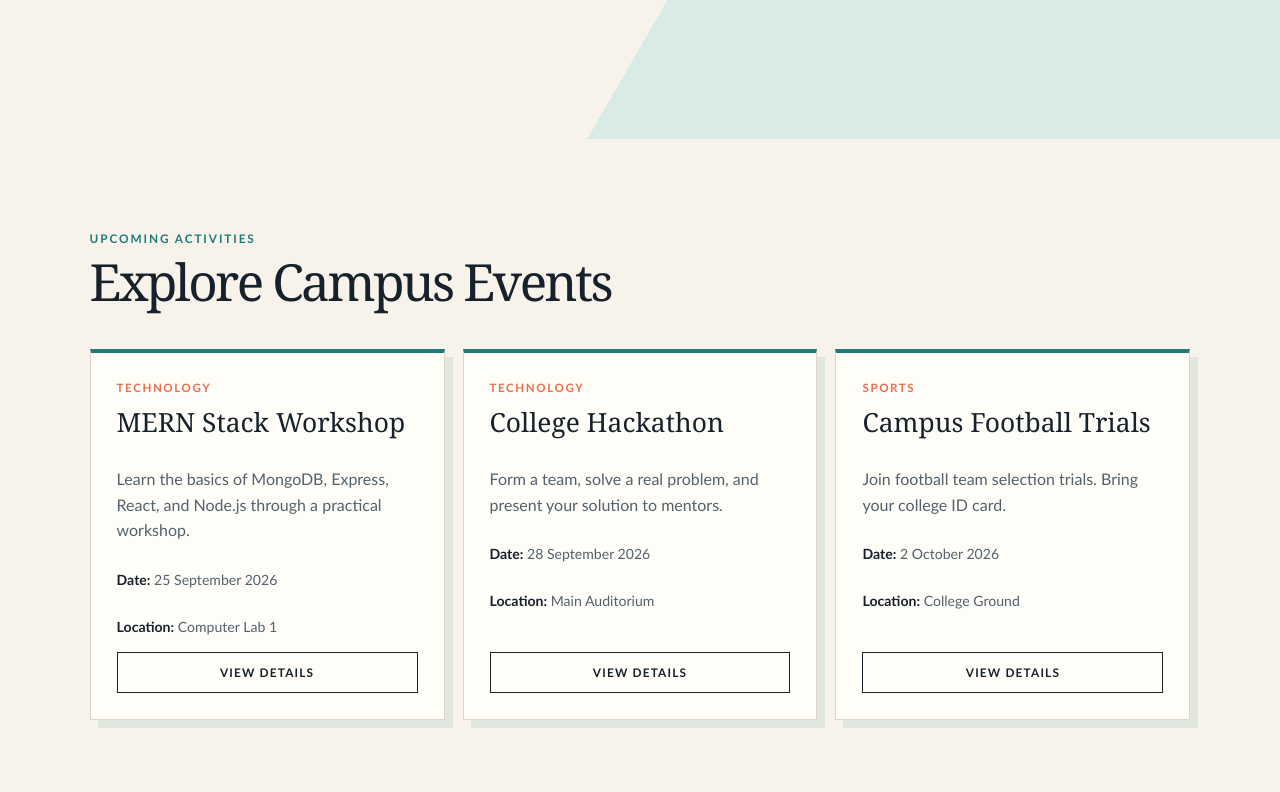
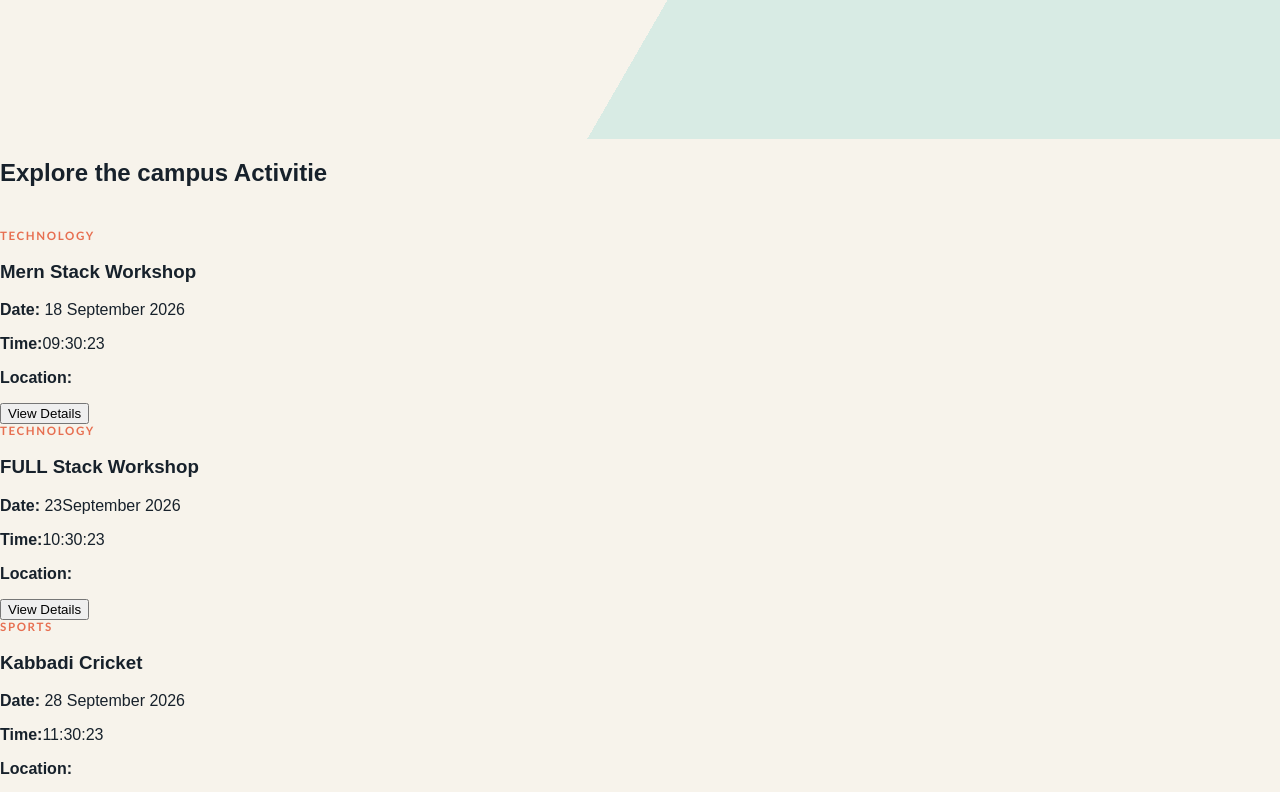
Before and after one commit to Hitesh2006403/MERN-Fullstack, a React (Vite) app: page / in a window 1280 px wide. Shown: the part 580-1372 px from the top of the page. Built offline with nearby package versions, Linux system fonts and the light colour scheme.

Commit message:
Chasnged

```diff
--- a/src/Components/Eventsection.jsx
+++ b/src/Components/Eventsection.jsx
@@ -1,75 +1,110 @@
-function EventSection() {
+// function EventSection() {
+//   return (
+//     <section id="events" className="events-section">
+//       <p className="section-label">Upcoming Activities</p>
+
+import EventCard from "./EventCard";
+
+//       <h2>Explore Campus Events</h2>
+
+//       <div className="event-grid">
+//         <article className="event-card">
+//           <p className="event-category">Technology</p>
+
+//           <h3>MERN Stack Workshop</h3>
+
+//           <p>
+//             Learn the basics of MongoDB, Express, React, and Node.js through a
+//             practical workshop.
+//           </p>
+
+//           <p>
+//             <strong>Date:</strong> 25 September 2026
+//           </p>
+
+//           <p>
+//             <strong>Location:</strong> Computer Lab 1
+//           </p>
+
+//           <button type="button">View Details</button>
+//         </article>
+
+//         <article className="event-card">
+//           <p className="event-category">Technology</p>
+
+//           <h3>College Hackathon</h3>
+
+//           <p>
+//             Form a team, solve a real problem, and present your solution to
+//             mentors.
+//           </p>
+
+//           <p>
+//             <strong>Date:</strong> 28 September 2026
+//           </p>
+
+//           <p>
+//             <strong>Location:</strong> Main Auditorium
+//           </p>
+
+//           <button type="button">View Details</button>
+//         </article>
+
+//         <article className="event-card">
+//           <p className="event-category">Sports</p>
+
+//           <h3>Campus Football Trials</h3>
+
+//           <p>
+//             Join football team selection trials. Bring your college ID card.
+//           </p>
+
+//           <p>
+//             <strong>Date:</strong> 2 October 2026
+//           </p>
+
+//           <p>
+//             <strong>Location:</strong> College Ground
+//           </p>
+
+//           <button type="button">View Details</button>
+//         </article>
+//       </div>
+//     </section>
+//   );
+// }
+
+// export default EventSection;
+
+
+function EventSection(){
   return (
-    <section id="events" className="events-section">
-      <p className="section-label">Upcoming Activities</p>
-
-      <h2>Explore Campus Events</h2>
-
-      <div className="event-grid">
-        <article className="event-card">
-          <p className="event-category">Technology</p>
-
-          <h3>MERN Stack Workshop</h3>
-
-          <p>
-            Learn the basics of MongoDB, Express, React, and Node.js through a
-            practical workshop.
-          </p>
-
-          <p>
-            <strong>Date:</strong> 25 September 2026
-          </p>
-
-          <p>
-            <strong>Location:</strong> Computer Lab 1
-          </p>
-
-          <button type="button">View Details</button>
-        </article>
-
-        <article className="event-card">
-          <p className="event-category">Technology</p>
-
-          <h3>College Hackathon</h3>
-
-          <p>
-            Form a team, solve a real problem, and present your solution to
-            mentors.
-          </p>
-
-          <p>
-            <strong>Date:</strong> 28 September 2026
-          </p>
-
-          <p>
-            <strong>Location:</strong> Main Auditorium
-          </p>
-
-          <button type="button">View Details</button>
-        </article>
-
-        <article className="event-card">
-          <p className="event-category">Sports</p>
-
-          <h3>Campus Football Trials</h3>
-
-          <p>
-            Join football team selection trials. Bring your college ID card.
-          </p>
-
-          <p>
-            <strong>Date:</strong> 2 October 2026
-          </p>
-
-          <p>
-            <strong>Location:</strong> College Ground
-          </p>
-
-          <button type="button">View Details</button>
-        </article>
-      </div>
+    <section id = "events" className="event-section">
+      <p className="section-label"></p>
+      <h2> Explore the campus Activitie </h2>
+      <div className="event-grid"></div>
+      <EventCard
+      category="Technology"
+      title="Mern Stack Workshop"
+      discription="Learn the basics of mangodb "
+      date=" 18 September 2026"
+      time="09:30:23"
+      />
+      <EventCard
+      category="Technology"
+      title="FULL Stack Workshop"
+      discription="Learn the basics of HTML "
+      date=" 23September 2026"
+      time="10:30:23"
+      />
+      <EventCard
+      category="Sports"
+      title="Kabbadi Cricket "
+      discription="Play and win the prize of 100000 rupee"
+      date=" 28 September 2026"
+      time="11:30:23"
+      />
     </section>
   );
 }
-
 export default EventSection;
```
